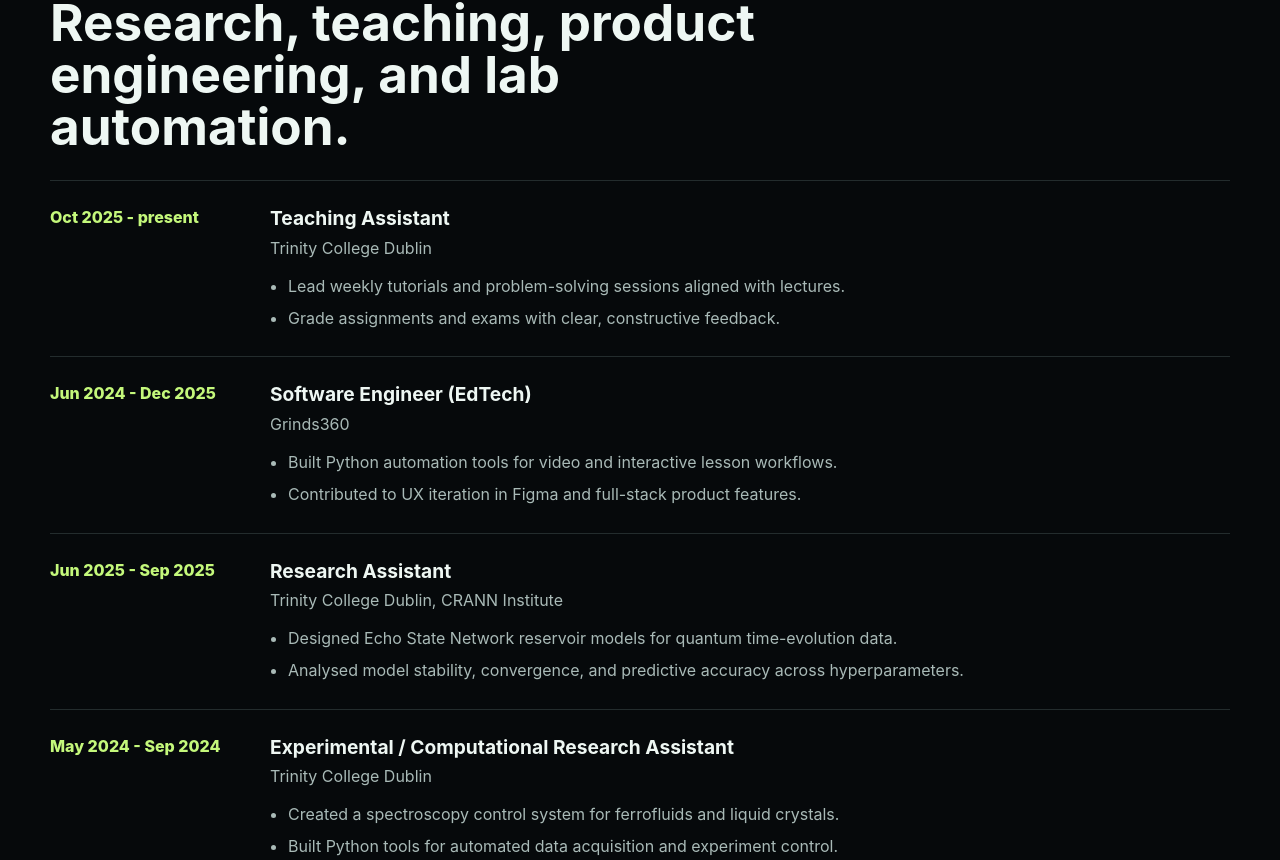
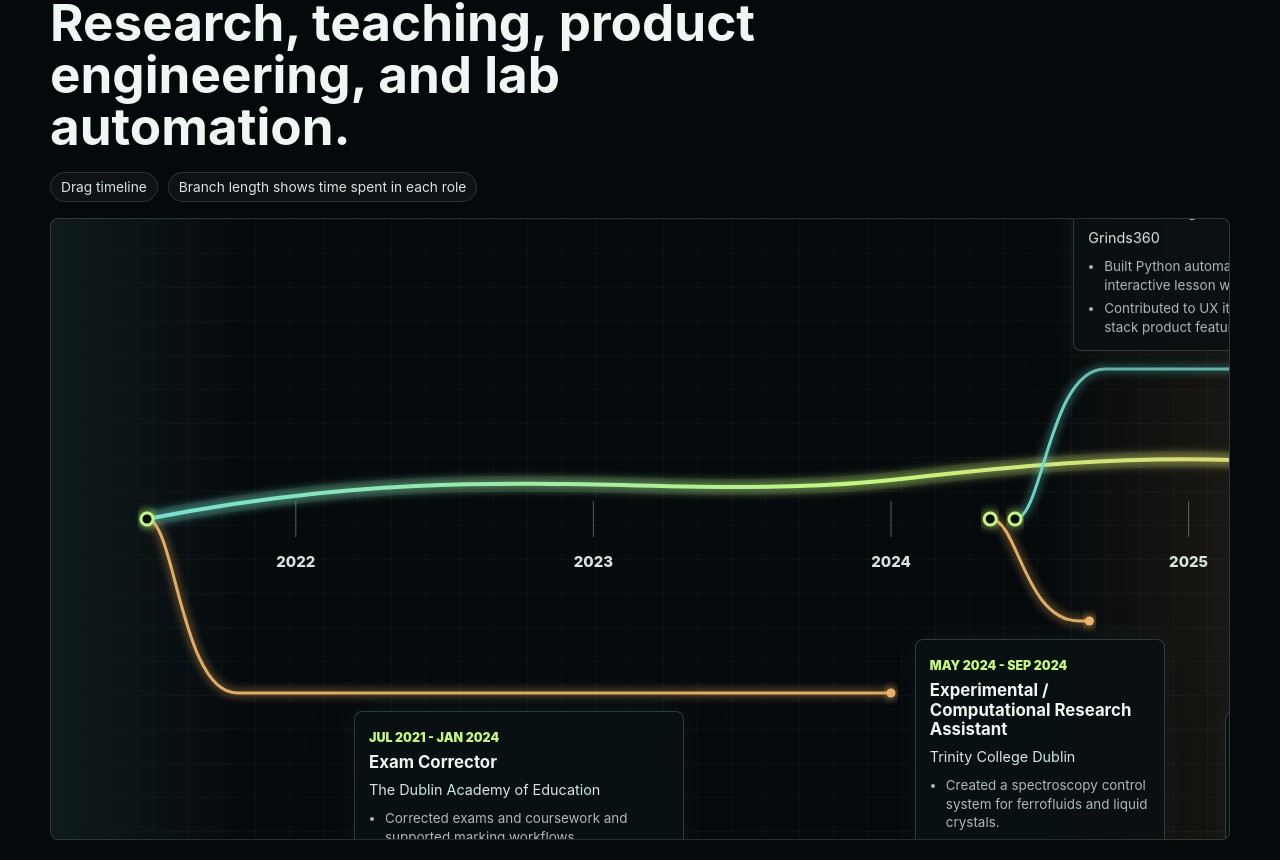
Before and after one commit to Abelik1/personal_website, a React (Vite) app: page / in a window 1280 px wide. Shown: the part 3680-4540 px from the top of the page. Built offline with nearby package versions, Linux system fonts and the light colour scheme.

Commit message:
Add branching experience timeline

```diff
--- a/src/App.tsx
+++ b/src/App.tsx
@@ -16,7 +16,7 @@ import {
   Waves
 } from "lucide-react";
 import type { LucideIcon } from "lucide-react";
-import { useState } from "react";
+import { useRef, useState } from "react";
 import { FluidField } from "./FluidField";
 import {
   education,
@@ -49,6 +49,42 @@ const projectIcons: Record<Project["accent"], LucideIcon> = {
   green: Cpu,
   amber: BrainCircuit
 };
+
+const timeline = {
+  startMonth: 2021 * 12 + 6,
+  endMonth: 2026 * 12 + 6,
+  width: 1680,
+  pad: 96,
+  baseY: 300
+};
+
+const laneY = {
+  "top-high": 150,
+  "top-low": 212,
+  "bottom-low": 402,
+  "bottom-high": 474
+};
+
+const yearTicks = [2021, 2022, 2023, 2024, 2025, 2026];
+
+function toMonth(value: string) {
+  const [year, month] = value.split("-").map(Number);
+  return year * 12 + month - 1;
+}
+
+function xForDate(value: string) {
+  const month = toMonth(value);
+  const span = timeline.endMonth - timeline.startMonth;
+  const usableWidth = timeline.width - timeline.pad * 2;
+  return timeline.pad + ((month - timeline.startMonth) / span) * usableWidth;
+}
+
+function xForYear(year: number) {
+  const month = year * 12;
+  const span = timeline.endMonth - timeline.startMonth;
+  const usableWidth = timeline.width - timeline.pad * 2;
+  return timeline.pad + ((month - timeline.startMonth) / span) * usableWidth;
+}
 
 function LinkButton({
   href,
@@ -291,17 +327,139 @@ function ResearchFeature({ onOpenThesis }: { onOpenThesis: () => void }) {
 }
 
 function ExperienceTimeline() {
+  const scrollerRef = useRef<HTMLDivElement | null>(null);
+  const dragRef = useRef({ active: false, startX: 0, scrollLeft: 0 });
+  const [isDragging, setIsDragging] = useState(false);
+
+  const onPointerDown = (event: React.PointerEvent<HTMLDivElement>) => {
+    const scroller = scrollerRef.current;
+    if (!scroller) return;
+
+    dragRef.current = {
+      active: true,
+      startX: event.clientX,
+      scrollLeft: scroller.scrollLeft
+    };
+    setIsDragging(true);
+    scroller.setPointerCapture(event.pointerId);
+  };
+
+  const onPointerMove = (event: React.PointerEvent<HTMLDivElement>) => {
+    const scroller = scrollerRef.current;
+    if (!scroller || !dragRef.current.active) return;
+
+    const delta = event.clientX - dragRef.current.startX;
+    scroller.scrollLeft = dragRef.current.scrollLeft - delta;
+  };
+
+  const stopDrag = (event: React.PointerEvent<HTMLDivElement>) => {
+    const scroller = scrollerRef.current;
+    dragRef.current.active = false;
+    setIsDragging(false);
+    if (scroller?.hasPointerCapture(event.pointerId)) {
+      scroller.releasePointerCapture(event.pointerId);
+    }
+  };
+
   return (
     <section className="section" id="experience">
       <div className="section-heading">
         <p className="eyebrow">Experience</p>
         <h2>Research, teaching, product engineering, and lab automation.</h2>
       </div>
-      <div className="timeline">
-        {experiences.map((item) => (
-          <article className="timeline-item" key={`${item.period}-${item.role}`}>
+      <div className="timeline-help">
+        <span>Drag timeline</span>
+        <span>Branch length shows time spent in each role</span>
+      </div>
+      <div
+        ref={scrollerRef}
+        className={`timeline-scroll ${isDragging ? "dragging" : ""}`}
+        onPointerDown={onPointerDown}
+        onPointerMove={onPointerMove}
+        onPointerUp={stopDrag}
+        onPointerCancel={stopDrag}
+        onPointerLeave={(event) => {
+          if (dragRef.current.active) stopDrag(event);
+        }}
+      >
+        <div className="timeline-stage" style={{ width: timeline.width }}>
+          <svg
+            className="timeline-svg"
+            viewBox={`0 0 ${timeline.width} 620`}
+            role="img"
+            aria-label="Horizontal experience timeline from 2021 to 2026"
+          >
+            <defs>
+              <filter id="timelineGlow" x="-20%" y="-80%" width="140%" height="260%">
+                <feGaussianBlur stdDeviation="5" result="blur" />
+                <feMerge>
+                  <feMergeNode in="blur" />
+                  <feMergeNode in="SourceGraphic" />
+                </feMerge>
+              </filter>
+              <linearGradient id="mainThreadGradient" x1="0%" x2="100%" y1="0%" y2="0%">
+                <stop offset="0%" stopColor="#70e1d1" />
+                <stop offset="48%" stopColor="#c4f87b" />
+                <stop offset="100%" stopColor="#f2b866" />
+              </linearGradient>
+            </defs>
+
+            <path
+              className="timeline-main-thread halo"
+              d={`M ${timeline.pad} ${timeline.baseY} C 430 234, 620 286, 850 260 S 1260 222, ${timeline.width - timeline.pad} ${timeline.baseY}`}
+            />
+            <path
+              className="timeline-main-thread"
+              d={`M ${timeline.pad} ${timeline.baseY} C 430 234, 620 286, 850 260 S 1260 222, ${timeline.width - timeline.pad} ${timeline.baseY}`}
+            />
+
+            {yearTicks.map((year) => {
+              const x = xForYear(year);
+              return (
+                <g key={year} className="timeline-tick">
+                  <line x1={x} x2={x} y1={timeline.baseY - 18} y2={timeline.baseY + 18} />
+                  <text x={x} y={timeline.baseY + 48}>
+                    {year}
+                  </text>
+                </g>
+              );
+            })}
+
+            {experiences.map((item) => {
+              const startX = xForDate(item.start);
+              const endX = xForDate(item.end);
+              const y = laneY[item.lane];
+              const curveX = Math.min(startX + 90, endX - 10);
+              const isTop = y < timeline.baseY;
+              return (
+                <g className={`timeline-branch ${isTop ? "branch-top" : "branch-bottom"}`} key={`${item.period}-${item.role}`}>
+                  <path
+                    d={`M ${startX} ${timeline.baseY} C ${startX + 28} ${timeline.baseY}, ${startX + 34} ${y}, ${curveX} ${y} L ${endX} ${y}`}
+                  />
+                  <circle className="branch-start" cx={startX} cy={timeline.baseY} r="6" />
+                  <circle className="branch-end" cx={endX} cy={y} r="4.5" />
+                </g>
+              );
+            })}
+          </svg>
+
+          {experiences.map((item) => {
+            const startX = xForDate(item.start);
+            const endX = xForDate(item.end);
+            const y = laneY[item.lane];
+            const isTop = y < timeline.baseY;
+            const midpoint = startX + (endX - startX) / 2;
+            return (
+              <article
+                className={`timeline-card ${isTop ? "above" : "below"}`}
+                key={`${item.period}-${item.role}`}
+                style={{
+                  left: midpoint,
+                  top: isTop ? y - 18 : y + 18,
+                  width: Math.min(330, Math.max(250, endX - startX + 80))
+                }}
+              >
                 <time>{item.period}</time>
-            <div>
                 <h3>{item.role}</h3>
                 <p className="muted">{item.place}</p>
                 <ul>
@@ -309,9 +467,10 @@ function ExperienceTimeline() {
                     <li key={detail}>{detail}</li>
                   ))}
                 </ul>
+              </article>
+            );
+          })}
         </div>
-          </article>
-        ))}
       </div>
     </section>
   );
--- a/src/content.ts
+++ b/src/content.ts
@@ -17,6 +17,9 @@ export type Project = {
 
 export type Experience = {
   period: string;
+  start: string;
+  end: string;
+  lane: "top-high" | "top-low" | "bottom-low" | "bottom-high";
   role: string;
   place: string;
   details: string[];
@@ -195,6 +198,9 @@ export const projects: Project[] = [
 export const experiences: Experience[] = [
   {
     period: "Oct 2025 - present",
+    start: "2025-10",
+    end: "2026-05",
+    lane: "top-low",
     role: "Teaching Assistant",
     place: "Trinity College Dublin",
     details: [
@@ -204,6 +210,9 @@ export const experiences: Experience[] = [
   },
   {
     period: "Jun 2024 - Dec 2025",
+    start: "2024-06",
+    end: "2025-12",
+    lane: "top-high",
     role: "Software Engineer (EdTech)",
     place: "Grinds360",
     details: [
@@ -213,6 +222,9 @@ export const experiences: Experience[] = [
   },
   {
     period: "Jun 2025 - Sep 2025",
+    start: "2025-06",
+    end: "2025-09",
+    lane: "bottom-high",
     role: "Research Assistant",
     place: "Trinity College Dublin, CRANN Institute",
     details: [
@@ -222,6 +234,9 @@ export const experiences: Experience[] = [
   },
   {
     period: "May 2024 - Sep 2024",
+    start: "2024-05",
+    end: "2024-09",
+    lane: "bottom-low",
     role: "Experimental / Computational Research Assistant",
     place: "Trinity College Dublin",
     details: [
@@ -231,6 +246,9 @@ export const experiences: Experience[] = [
   },
   {
     period: "Jul 2021 - Jan 2024",
+    start: "2021-07",
+    end: "2024-01",
+    lane: "bottom-high",
     role: "Exam Corrector",
     place: "The Dublin Academy of Education",
     details: ["Corrected exams and coursework and supported marking workflows."]
--- a/src/styles.css
+++ b/src/styles.css
@@ -1155,29 +1155,188 @@ main,
   padding-left: 18px;
 }
 
-.timeline {
-  border-top: 1px solid var(--line);
+.timeline-help {
+  display: flex;
+  flex-wrap: wrap;
+  gap: 10px;
+  margin: -8px 0 16px;
 }
 
-.timeline-item {
-  display: grid;
-  grid-template-columns: 190px minmax(0, 1fr);
-  gap: 30px;
-  padding: 26px 0;
-  border-bottom: 1px solid var(--line);
+.timeline-help span {
+  display: inline-flex;
+  align-items: center;
+  min-height: 30px;
+  padding: 5px 10px;
+  border: 1px solid var(--line);
+  border-radius: 999px;
+  color: var(--soft);
+  background: rgba(255, 255, 255, 0.04);
+  font-size: 0.86rem;
 }
 
-.timeline-item time {
-  color: var(--green);
-  font-weight: 800;
+.timeline-scroll {
+  position: relative;
+  overflow-x: auto;
+  overflow-y: hidden;
+  border: 1px solid var(--line);
+  border-radius: var(--radius);
+  background:
+    linear-gradient(90deg, rgba(112, 225, 209, 0.08), transparent 16%, transparent 84%, rgba(242, 184, 102, 0.08)),
+    rgba(7, 12, 14, 0.72);
+  cursor: grab;
+  scrollbar-width: thin;
+  scrollbar-color: rgba(112, 225, 209, 0.48) rgba(255, 255, 255, 0.08);
+  touch-action: pan-y;
+  user-select: none;
 }
 
-.timeline-item h3 {
-  margin-top: 0;
+.timeline-scroll.dragging {
+  cursor: grabbing;
 }
 
-.timeline-item .muted {
-  margin: 6px 0 12px;
+.timeline-scroll::-webkit-scrollbar {
+  height: 10px;
+}
+
+.timeline-scroll::-webkit-scrollbar-track {
+  background: rgba(255, 255, 255, 0.06);
+}
+
+.timeline-scroll::-webkit-scrollbar-thumb {
+  border-radius: 999px;
+  background: rgba(112, 225, 209, 0.48);
+}
+
+.timeline-stage {
+  position: relative;
+  height: 620px;
+  min-width: 100%;
+}
+
+.timeline-stage::before {
+  content: "";
+  position: absolute;
+  inset: 0;
+  background:
+    linear-gradient(rgba(255, 255, 255, 0.03) 1px, transparent 1px),
+    linear-gradient(90deg, rgba(255, 255, 255, 0.03) 1px, transparent 1px);
+  background-size: 34px 34px;
+  mask-image: linear-gradient(90deg, transparent, black 8%, black 92%, transparent);
+  pointer-events: none;
+}
+
+.timeline-svg {
+  position: absolute;
+  inset: 0;
+  width: 100%;
+  height: 100%;
+  overflow: visible;
+  pointer-events: none;
+}
+
+.timeline-main-thread {
+  fill: none;
+  stroke: url("#mainThreadGradient");
+  stroke-width: 4;
+  stroke-linecap: round;
+  filter: url("#timelineGlow");
+}
+
+.timeline-main-thread.halo {
+  stroke-width: 16;
+  opacity: 0.16;
+}
+
+.timeline-tick line {
+  stroke: rgba(213, 230, 223, 0.38);
+  stroke-width: 1;
+}
+
+.timeline-tick text {
+  fill: var(--soft);
+  font-size: 15px;
+  font-weight: 800;
+  text-anchor: middle;
+}
+
+.timeline-branch path {
+  fill: none;
+  stroke: rgba(112, 225, 209, 0.92);
+  stroke-width: 3;
+  stroke-linecap: round;
+  stroke-linejoin: round;
+  filter: url("#timelineGlow");
+}
+
+.timeline-branch.branch-bottom path {
+  stroke: rgba(242, 184, 102, 0.92);
+}
+
+.branch-start {
+  fill: var(--bg);
+  stroke: var(--green);
+  stroke-width: 3;
+  filter: url("#timelineGlow");
+}
+
+.branch-end {
+  fill: var(--cyan);
+  filter: url("#timelineGlow");
+}
+
+.branch-bottom .branch-end {
+  fill: var(--amber);
+}
+
+.timeline-card {
+  position: absolute;
+  z-index: 2;
+  padding: 14px;
+  border: 1px solid rgba(185, 228, 221, 0.2);
+  border-radius: var(--radius);
+  background: rgba(10, 17, 19, 0.9);
+  box-shadow: 0 18px 48px rgba(0, 0, 0, 0.28), 0 0 26px rgba(112, 225, 209, 0.08);
+  backdrop-filter: blur(16px);
+  pointer-events: none;
+}
+
+.timeline-card.above {
+  transform: translate(-50%, -100%);
+}
+
+.timeline-card.below {
+  transform: translate(-50%, 0);
+}
+
+.timeline-card time {
+  color: var(--green);
+  font-size: 0.78rem;
+  font-weight: 900;
+  text-transform: uppercase;
+}
+
+.timeline-card h3 {
+  margin: 7px 0 0;
+  font-size: 1.05rem;
+  line-height: 1.16;
+}
+
+.timeline-card .muted {
+  margin: 5px 0 8px;
+  color: var(--soft);
+  font-size: 0.9rem;
+}
+
+.timeline-card ul {
+  margin: 0;
+  padding-left: 16px;
+  color: var(--muted);
+  font-size: 0.84rem;
+  line-height: 1.38;
+}
+
+.timeline-card li + li {
+  margin-top: 5px;
 }
 
 .skill-cluster {
```
Lines whose indentation alone changed are shown as unchanged.
